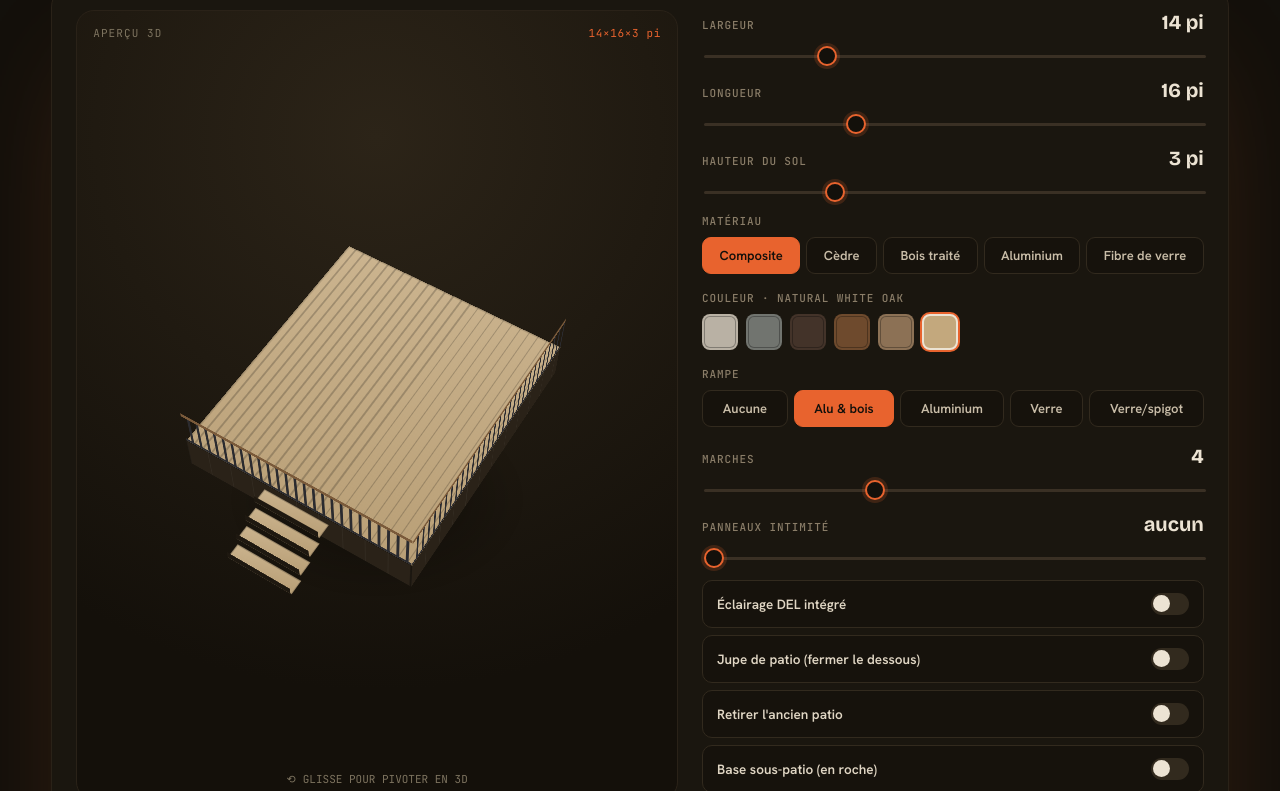
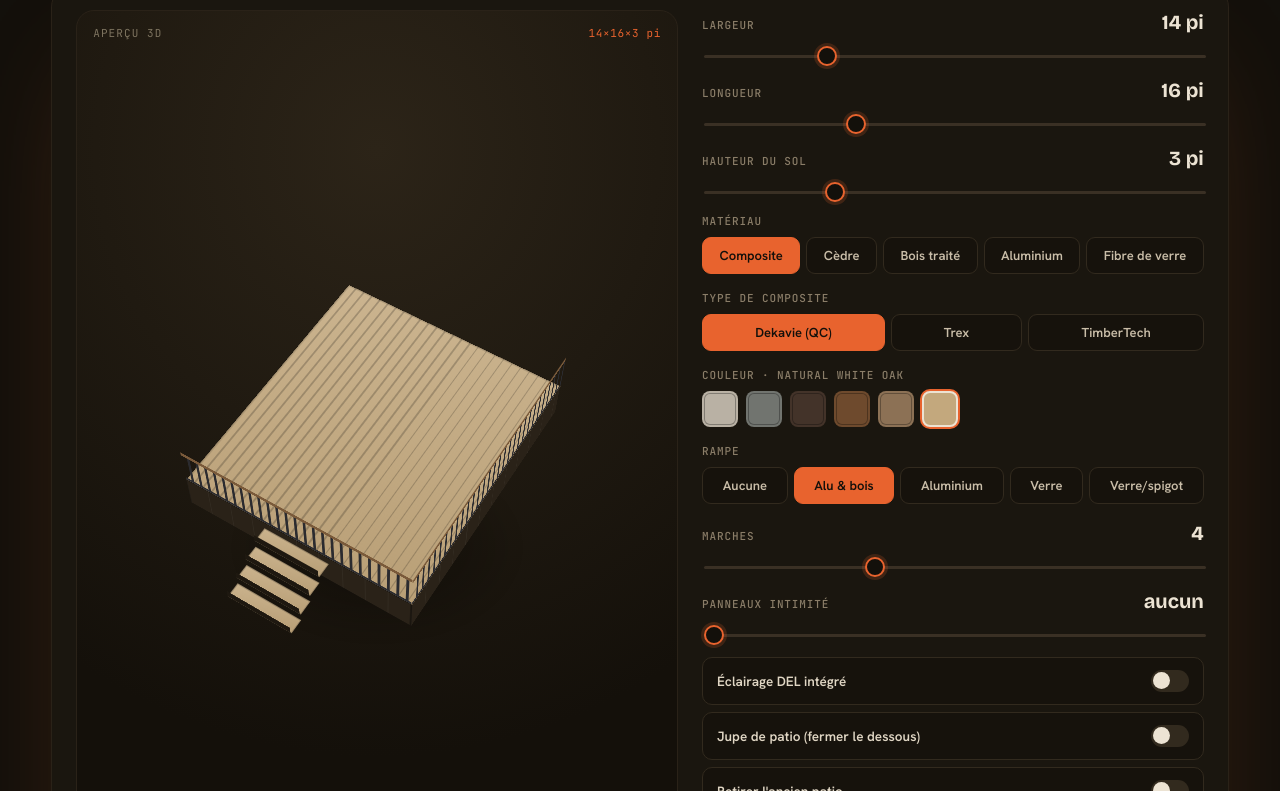
Before and after one commit to SignaturePatio/signaturepatio-web, a React (Vite) app: page / in a window 1280 px wide. Shown: the part 2034-2825 px from the top of the page. Built offline with nearby package versions, Linux system fonts and the light colour scheme.

Commit message:
base fondation

```diff
--- a/src/components/Configurateur.jsx
+++ b/src/components/Configurateur.jsx
@@ -13,10 +13,16 @@ const MATERIALS = [
 const COLORS = {
   composite:    [['sea-salt','Sea Salt Grey','#b9b1a4'],['maritime','Maritime Gray','#71746f'],['cocoa','Dark Cocoa','#433329'],['teak','Dark Teak','#6e4a2d'],['coconut','Coconut Husk','#8c7155'],['oak','Natural White Oak','#c3a87d']],
   cedre:        [['naturel','Cèdre naturel','#c08a4f'],['miel','Teinte miel','#ad7438'],['gris','Gris perle','#9b8f7e']],
-  'bois-traite':[['brun','Brun','#7a5a3a'],['naturel','Naturel','#b89a6a'],['gris','Gris','#8d8275']],
+  'bois-traite':[['naturel','Naturel','#b89a6a']],
   aluminium:    [['charbon','Charbon','#3c3f43'],['noir','Noir','#262629'],['bronze','Bronze','#5d4b39'],['blanc','Blanc','#d6d2ca']],
   fibre:        [['gris','Gris','#8b8a86'],['sable','Sable','#c2b193'],['charbon','Charbon','#46443f']],
 }
+
+const COMPOSITE_TYPES = [
+  { id: 'dekavie',    name: 'Dekavie (QC)', rate: 65 },
+  { id: 'trex',       name: 'Trex',         rate: 78 },
+  { id: 'timbertech', name: 'TimberTech',   rate: 82 },
+]
 
 const RAILINGS = [
   { id: 'none',     name: 'Aucune',      rate: 0  },
@@ -30,11 +36,13 @@ function matObj(s)   { return MATERIALS.find(m => m.id === s.material) || MATERI
 function colorList(s){ return COLORS[s.material] || COLORS.composite }
 function colorObj(s) { const l = colorList(s); return l.find(c => c[0] === s.color) || l[0] }
 function railObj(s)  { return RAILINGS.find(r => r.id === s.railing) || RAILINGS[0] }
+function compTypeObj(s) { return COMPOSITE_TYPES.find(c => c.id === s.compositeType) || COMPOSITE_TYPES[0] }
+function matRate(s)  { return s.material === 'composite' ? compTypeObj(s).rate : matObj(s).rate }
 
 function pricing(s) {
   const area    = s.w * s.l
   const railLen = s.l + 2 * s.w
-  const surface = area * matObj(s).rate
+  const surface = area * matRate(s)
   const railing = (s.railing !== 'none' && s.h >= 2) ? railLen * railObj(s).rate : 0
   const stairs  = 0
   const panels  = s.panels * 385
@@ -355,7 +363,7 @@ function QuoteModal({ quote, lineItems, config, onClose }) {
 export default function Configurateur() {
   const [s, setS] = useState({
     w: 14, l: 16, h: 3,
-    material: 'composite', color: 'oak',
+    material: 'composite', color: 'oak', compositeType: 'dekavie',
     railing: 'alu-bois', steps: 4, panels: 0,
     lighting: false, skirt: false, removal: false, gravelBase: false,
     rotY: -32, rotX: -56,
@@ -406,7 +414,7 @@ export default function Configurateur() {
     w: s.w, l: s.l, h: s.h,
     steps: s.steps, panels: s.panels,
     lighting: s.lighting, skirt: s.skirt, removal: s.removal, gravelBase: s.gravelBase,
-    materialName: matObj(s).name,
+    materialName: matObj(s).name + (s.material === 'composite' ? ' · ' + compTypeObj(s).name : ''),
     colorName:    colorObj(s)[1],
     railingName:  railObj(s).name,
   }
@@ -451,6 +459,8 @@ export default function Configurateur() {
             <SliderRow label="Longueur"     value={s.l}     min={6}  max={40} step={1}   display={v => v + ' pi'}              onChange={v => set({ l: v })} />
             <SliderRow label="Hauteur du sol" value={s.h}   min={0}  max={12} step={0.5} display={v => v + ' pi'}              onChange={v => set({ h: v })} />
             <SegGroup  label="Matériau"     opts={MATERIALS} current={s.material} onPick={pickMaterial} />
+            {s.material === 'composite' &&
+              <SegGroup label="Type de composite" opts={COMPOSITE_TYPES} current={s.compositeType} onPick={v => set({ compositeType: v })} />}
             <SwatchRow s={s} onPick={c => set({ color: c })} />
             <SegGroup  label="Rampe"        opts={RAILINGS} current={s.railing}  onPick={v => set({ railing: v })} />
             <SliderRow label="Marches"      value={s.steps}  min={0} max={12} step={1} display={v => v === 0 ? 'aucune' : v}  onChange={v => set({ steps: v })} />
```
